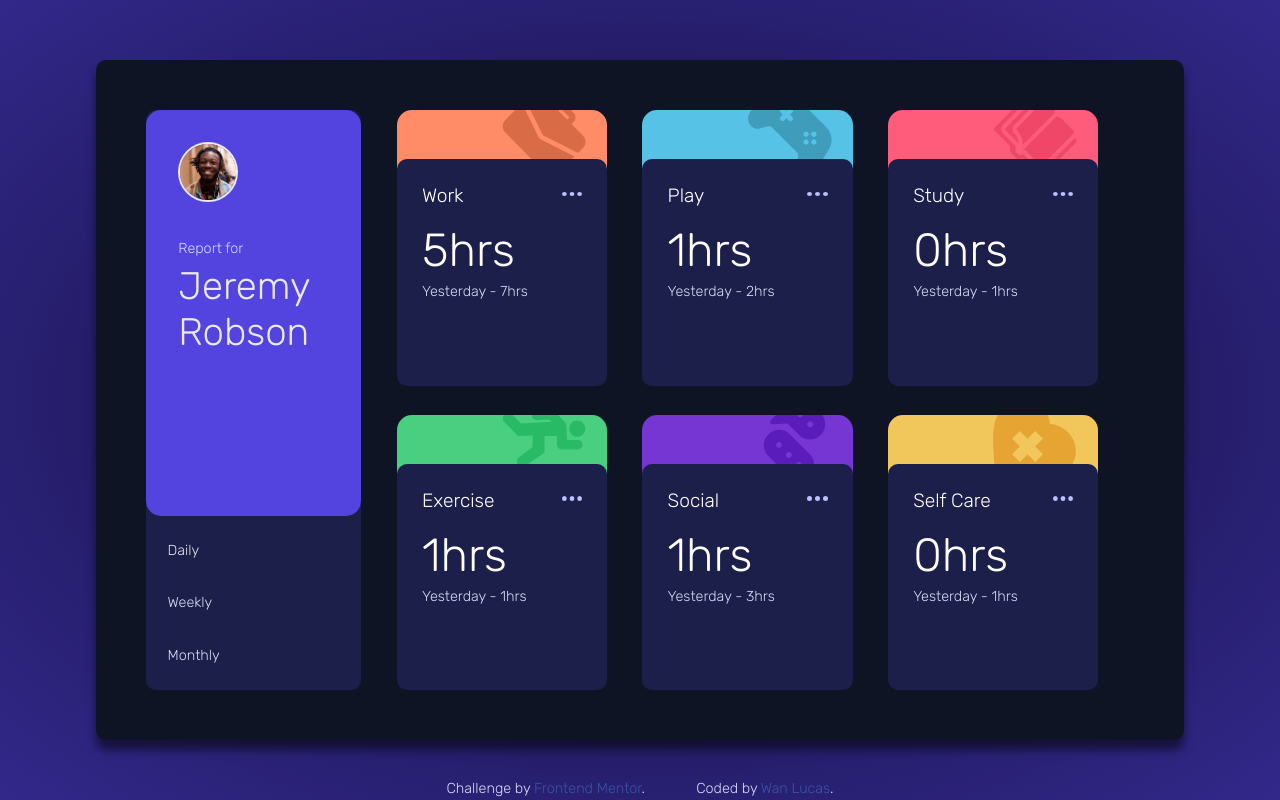
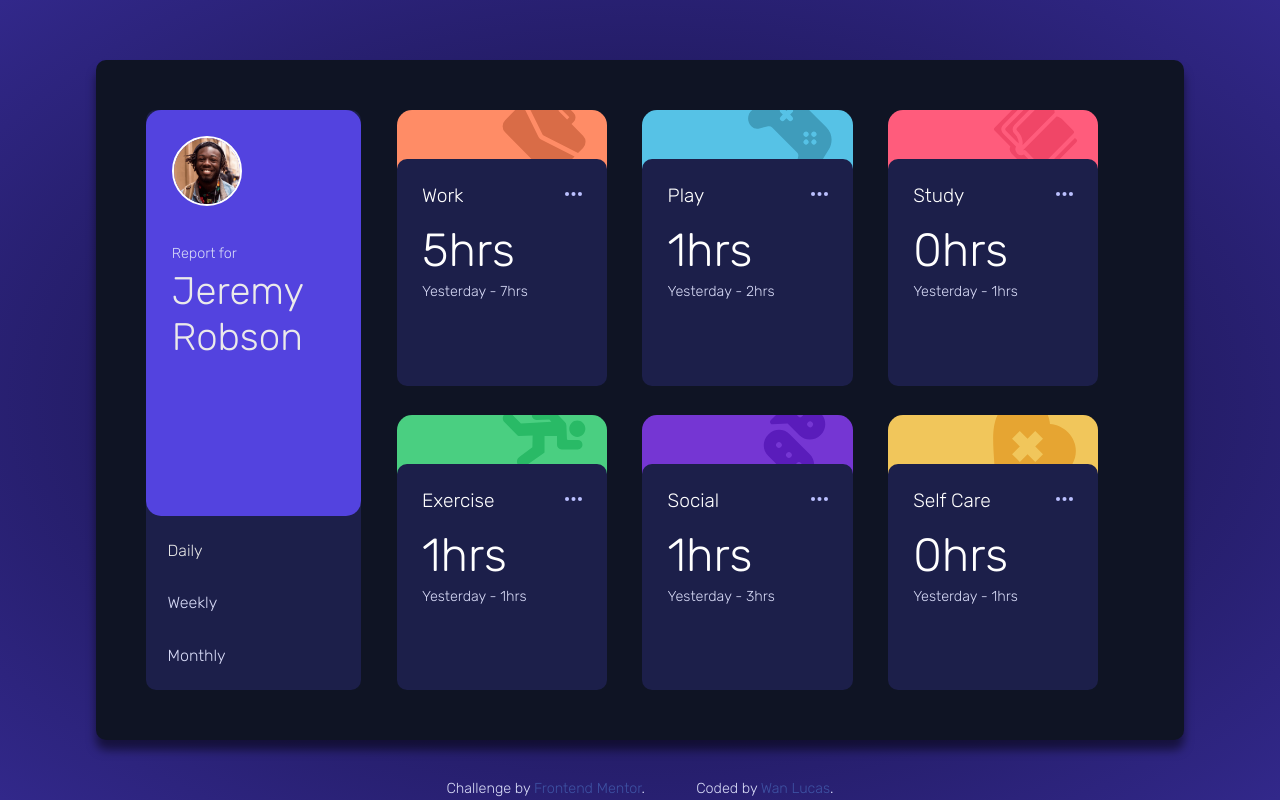
Before and after one commit to wanlucas/Painel-de-controle-de-tempo--desafio-Mentor-Frontend, a plain HTML site: page index.html in a window 1280 px wide. Drawn offline with Linux system fonts and the light colour scheme.

Commit message:
correção de proporções 2

```diff
--- a/style.css
+++ b/style.css
@@ -56,15 +56,15 @@ p, span {
     background: hsl(235, 46%, 20%);
 }
 .main-box .perfil {
-    padding: 15%;
+    padding: 12%;
     height: 70%;
     border-radius: 15px;
     background: hsl(246, 71%, 57%);
 }
 .perfil .user-image {
-    border: 2px solid #ebebeb;
-    width: 60px;
-    height: 60px;
+    border: 2px solid white;
+    width: 70px;
+    height: 70px;
     border-radius: 50%;
 }
 .perfil .user-image:hover {
@@ -90,6 +90,9 @@ p, span {
 }
 .main-box .period li {
     padding: 0 10%;
+}
+.main-box .period li p {
+    font-size: 1rem;
 }
 .main-box .period li p:hover {
     transition: 0.5s;
@@ -132,7 +135,7 @@ p, span {
     color: white;
 }
 .task-box-header button {
-    height: 0.3rem;
+    height: 0.25rem;
 }
 .task-box:nth-child(1) {
     background: hsl(15, 100%, 70%);
```
